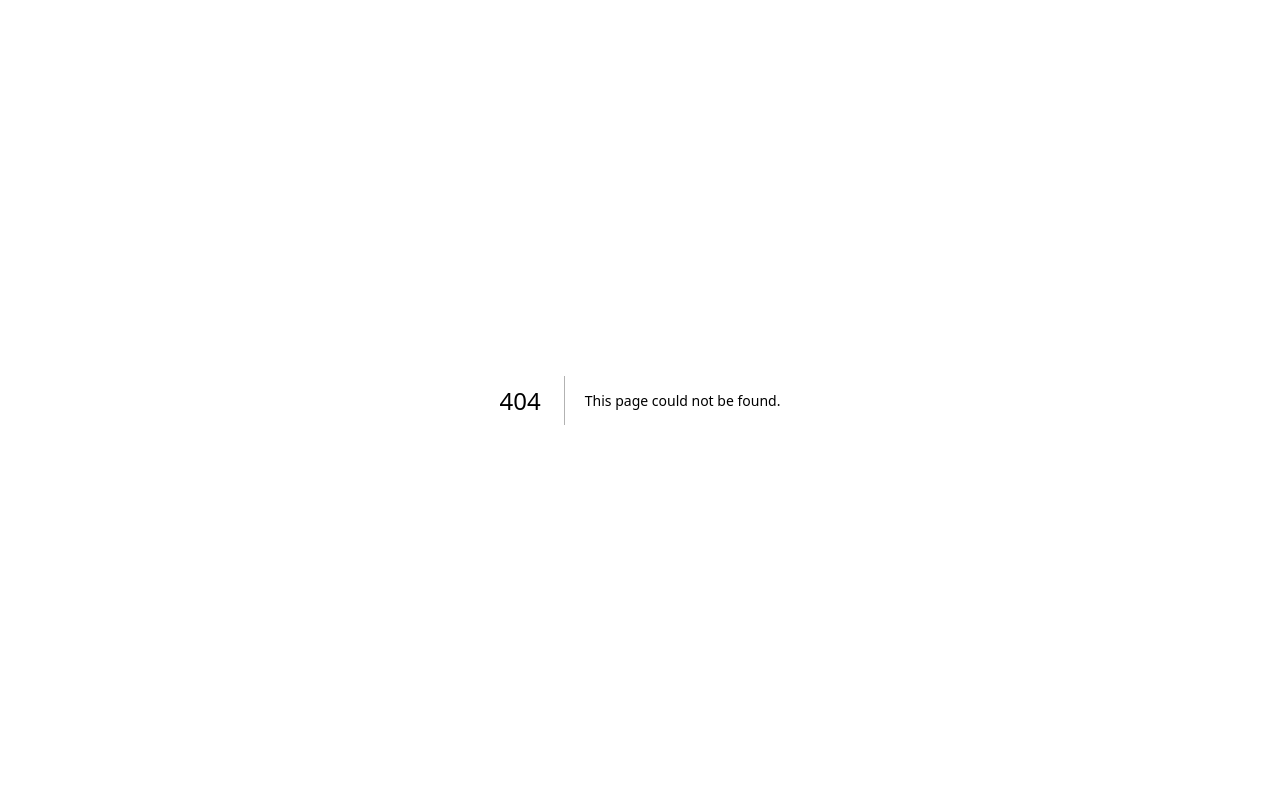
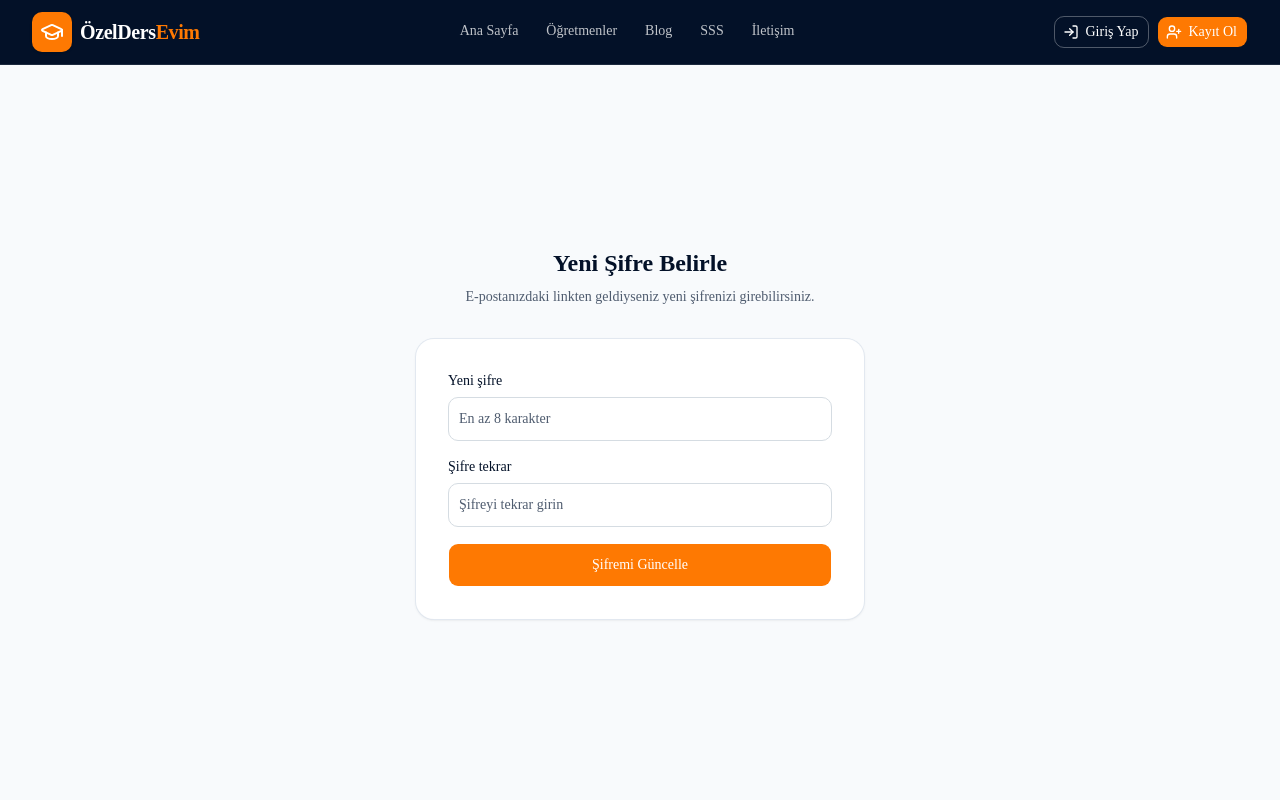
Before and after one commit to celal2344/ozeldersevim, a Next.js app: page /sifremi-sifirla in a window 1280 px wide. Before the commit this address had no page. Shown: the top 800 px of the page. Built offline with nearby package versions, Linux system fonts and the light colour scheme; no server answers.

Commit message:
fix: add /sifremi-sifirla password reset callback page
Supabase resetPasswordForEmail redirects users here after clicking
the email link. Page uses browser Supabase client to call updateUser()
with the new password from the hash token.

Co-Authored-By: Claude Sonnet 4.6 <noreply@anthropic.com>

```diff
--- /dev/null
+++ b/src/app/(public)/sifremi-sifirla/page.tsx
@@ -0,0 +1,121 @@
+"use client";
+
+import Link from "next/link";
+import { useEffect, useState } from "react";
+
+import { createSupabaseBrowserClient } from "@/shared/db/supabase/browser";
+import { Button } from "@/shared/components/ui/button";
+import { Input } from "@/shared/components/ui/input";
+
+export default function ResetPasswordPage() {
+  const [ready, setReady] = useState(false);
+  const [password, setPassword] = useState("");
+  const [confirm, setConfirm] = useState("");
+  const [loading, setLoading] = useState(false);
+  const [done, setDone] = useState(false);
+  const [error, setError] = useState<string | null>(null);
+
+  useEffect(() => {
+    // Supabase şifre sıfırlama linki URL hash'inde token gönderir.
+    // Browser client oturumu hash'ten otomatik okur.
+    setReady(true);
+  }, []);
+
+  async function handleSubmit(e: React.FormEvent) {
+    e.preventDefault();
+    setError(null);
+
+    if (password.length < 8) {
+      setError("Şifre en az 8 karakter olmalıdır.");
+      return;
+    }
+
+    if (password !== confirm) {
+      setError("Şifreler eşleşmiyor.");
+      return;
+    }
+
+    setLoading(true);
+    const supabase = createSupabaseBrowserClient();
+    const { error: updateError } = await supabase.auth.updateUser({ password });
+    setLoading(false);
+
+    if (updateError) {
+      setError(updateError.message);
+      return;
+    }
+
+    setDone(true);
+  }
+
+  return (
+    <main className="flex min-h-[calc(100vh-4rem)] items-center justify-center bg-slate-50 px-4 py-12">
+      <div className="w-full max-w-md">
+        <div className="mb-8 text-center">
+          <p className="text-2xl font-bold text-brand-navy">Yeni Şifre Belirle</p>
+          <p className="mt-2 text-sm text-muted-foreground">
+            E-postanızdaki linkten geldiyseniz yeni şifrenizi girebilirsiniz.
+          </p>
+        </div>
+
+        <div className="rounded-2xl bg-white p-8 shadow-sm ring-1 ring-slate-200">
+          {done ? (
+            <div className="flex flex-col items-center gap-4 text-center">
+              <span className="text-4xl">✅</span>
+              <p className="font-medium text-brand-navy">Şifreniz başarıyla güncellendi!</p>
+              <Link href="/giris" className="mt-2 text-sm font-medium text-brand-orange hover:underline">
+                Giriş sayfasına git
+              </Link>
+            </div>
+          ) : (
+            <form onSubmit={handleSubmit} className="flex flex-col gap-4">
+              {error && (
+                <div className="rounded-lg border border-red-200 bg-red-50 px-3 py-2 text-sm text-red-700">
+                  {error}
+                </div>
+              )}
+              <div className="flex flex-col gap-1.5">
+                <label className="text-sm font-medium text-brand-navy" htmlFor="password">
+                  Yeni şifre
+                </label>
+                <Input
+                  id="password"
+                  type="password"
+                  value={password}
+                  onChange={(e) => setPassword(e.target.value)}
+                  placeholder="En az 8 karakter"
+                  className="h-11 bg-white"
+                  required
+                  minLength={8}
+                  autoComplete="new-password"
+                />
+              </div>
+              <div className="flex flex-col gap-1.5">
+                <label className="text-sm font-medium text-brand-navy" htmlFor="confirm">
+                  Şifre tekrar
+                </label>
+                <Input
+                  id="confirm"
+                  type="password"
+                  value={confirm}
+                  onChange={(e) => setConfirm(e.target.value)}
+                  placeholder="Şifreyi tekrar girin"
+                  className="h-11 bg-white"
+                  required
+                  autoComplete="new-password"
+                />
+              </div>
+              <Button
+                type="submit"
+                disabled={loading || !ready}
+                className="h-11 w-full bg-brand-orange text-white hover:bg-brand-orange/90"
+              >
+                {loading ? "Kaydediliyor…" : "Şifremi Güncelle"}
+              </Button>
+            </form>
+          )}
+        </div>
+      </div>
+    </main>
+  );
+}
```
